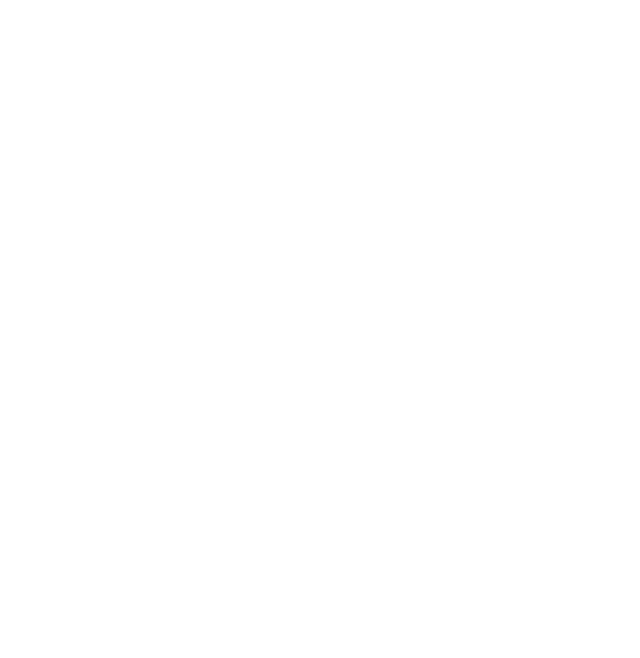
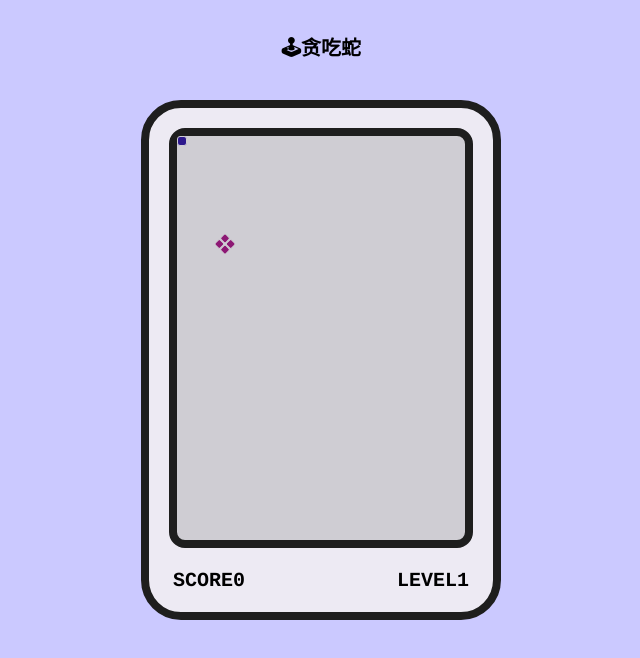
Before and after one commit to Caiyuzhen/SnakeGame, a website built with webpack: page src/index.html in a window 1280 px wide. Shown: the whole page, without its empty margins (319-959 px from the left). Built offline with nearby package versions, Linux system fonts and the light colour scheme.

Commit message:
🚀Update at 0619 morning

```diff
--- a/package.json
+++ b/package.json
@@ -29,6 +29,9 @@
     "html-webpack-plugin": "^5.5.0",
     "less": "^4.1.3",
     "less-loader": "^11.0.0",
+    "postcss": "^8.4.14",
+    "postcss-loader": "^7.0.0",
+    "postcss-preset-env": "^7.7.1",
     "style-loader": "^3.3.1",
     "ts-loader": "^9.3.0",
     "typescript": "^4.7.3",
--- a/src/index.html
+++ b/src/index.html
@@ -7,6 +7,38 @@
   <title>Snake Game</title>
 </head>
 <body>
+  <div class="mainTitle">🕹贪吃蛇</div>
+
+  <!-- 游戏主容器 -->
+  <div id="main">
+    <!-- 游戏区域 -->
+    <div id="stage">
+
+      <!-- 蛇 -->
+      <div id="snake">
+        <div></div>
+      </div>
+      <!-- 食物 -->
+      <div id="food">
+        <div></div>
+        <div></div>
+        <div></div>
+        <div></div>
+      </div>
+
+    </div>
+
+    <!-- 计分牌 -->
+    <div id="score-Panel">
+      <div>
+        SCORE<span ud="score">0</span>
+      </div>
+      <div>
+        LEVEL<span ud="level">1</span>
+      </div>
+    </div>
+  </div>
+
 
 </body>
 </html>
--- a/src/index.ts
+++ b/src/index.ts
@@ -1 +1,5 @@
+//引入样式
+import './style/index.less';
+
+//🌟主渲染页
 console.log(123);
--- /dev/null
+++ b/src/style/index.less
@@ -0,0 +1,100 @@
+//🔥🔥🔥设置颜色变量（记得写;）
+@bg-color: rgb(237, 234, 243);
+@gameBg-color: rgb(207, 205, 211);
+@border-color:rgb(30, 30, 30);
+@snack-color:rgb(45, 24, 141);
+@food-color:rgb(141, 24, 116);
+
+
+//🌟清除默认样式
+*{
+  margin: 0;
+  padding: 0;
+  //🔥🔥改变和模型的计算方式(这样再去设置盒子的 width 跟 height 时就是总大小，就不会出现模型的计算问题)
+  box-sizing: border-box;
+}
+
+
+body{
+  background-color: #cbc9ff;
+  font: bold 20px "Courier";
+}
+
+.mainTitle{
+  text-align: center;//居中
+  margin-top: 2rem;
+}
+
+//主容器
+#main{
+  width: 22.5rem;
+  height: 32.5rem;
+  background-color: @bg-color;
+  border: 8px solid @border-color;
+  border-radius: 2.5rem;
+  margin:auto;//auto，左右居中
+  margin-bottom:8rem;
+  margin-top:2rem;
+  display: flex;
+  flex-flow: column;
+  align-items: center;
+  justify-content:space-around;
+  padding-top:.95rem;
+}
+
+//游戏区域
+#stage{
+  width: 304px;
+  height: 420px;
+  background-color: @gameBg-color;
+  border:.5rem solid @border-color;
+  border-radius: 1rem;
+  //🌟绝对定位，蛇才能移动，舞台也要开启相对定位
+  position: relative;
+
+  //蛇的样式
+  #snake{
+    &>div{//所有子元素
+      width: .65rem;
+      height: .65rem;
+      background-color: @snack-color;
+      border: 1px solid @gameBg-color;
+      border-radius: 3px;
+      //🌟绝对定位，蛇才能移动，舞台也要开启相对定位
+      position: absolute;
+    }
+  }
+
+  //食物的样式
+  &>#food{
+    //花瓣效果
+    width: 16px;
+    height: 16px;
+    position: absolute;
+    left: 40px;
+    top: 100px;
+    display: flex;
+    //具体的花瓣布局
+    flex-flow: row wrap;//横向排列，不够会换行
+    justify-content: center;
+    align-items: space-between;//平均分配空间
+    transform: rotate(45deg);//旋转 45 度
+    //具体的花瓣
+    &>div{
+      width: 8px;
+      height: 8px;
+      background-color: @food-color;
+      border: 1px solid @gameBg-color;
+      border-radius: 2px;
+
+    }
+  }
+}
+
+#score-Panel{
+  width: 18.5rem;
+  display: flex;
+  justify-content: space-between;
+  padding-top: 0.75rem;
+  padding-bottom: 1rem;
+}
--- a/webpack.config.js
+++ b/webpack.config.js
@@ -15,7 +15,7 @@ module.exports = {
   entry: './src/index.ts',//指定入口文件(主文件)
   output: {//指定打包文件（打包后放在哪里）
     path: path.resolve(__dirname, 'dist'), //打包后的目录(__dirname 表示会自动拼接目录的路径名称)
-    filename: 'bundle.js',// 打包后的文件名称
+    filename: 'bundle.js',// 打包后的文件名称(用来兼容旧的浏览器的文件)
     environment:{//配置打包环境（用来兼容 ie）
       arrowFunction: false //🔥不使用箭头函数
     }
@@ -56,6 +56,19 @@ module.exports = {
         use: [ //⚠️⚠️，loader 的执行顺序是由下往上
           "style-loader",
           "css-loader",
+          {
+            loader: "postcss-loader",
+            options:{
+              postcssOptions:{
+                plugins:[[
+                  "postcss-preset-env",
+                  {
+                    browers:"last 2 versions"//兼容两个版本的浏览器
+                  }//设置浏览器的兼容性
+                ]]
+              }
+            }
+          },
           "less-loader"
         ]
       }
```
Also changed, not shown: dist/bundle.js, dist/index.html, 3 other files.
